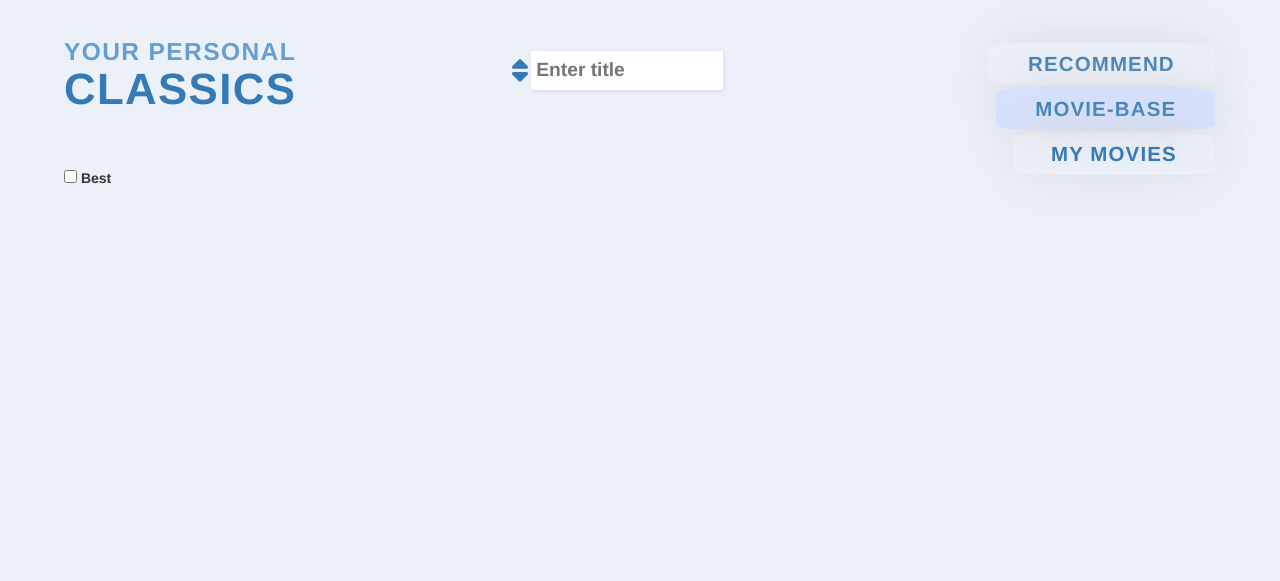
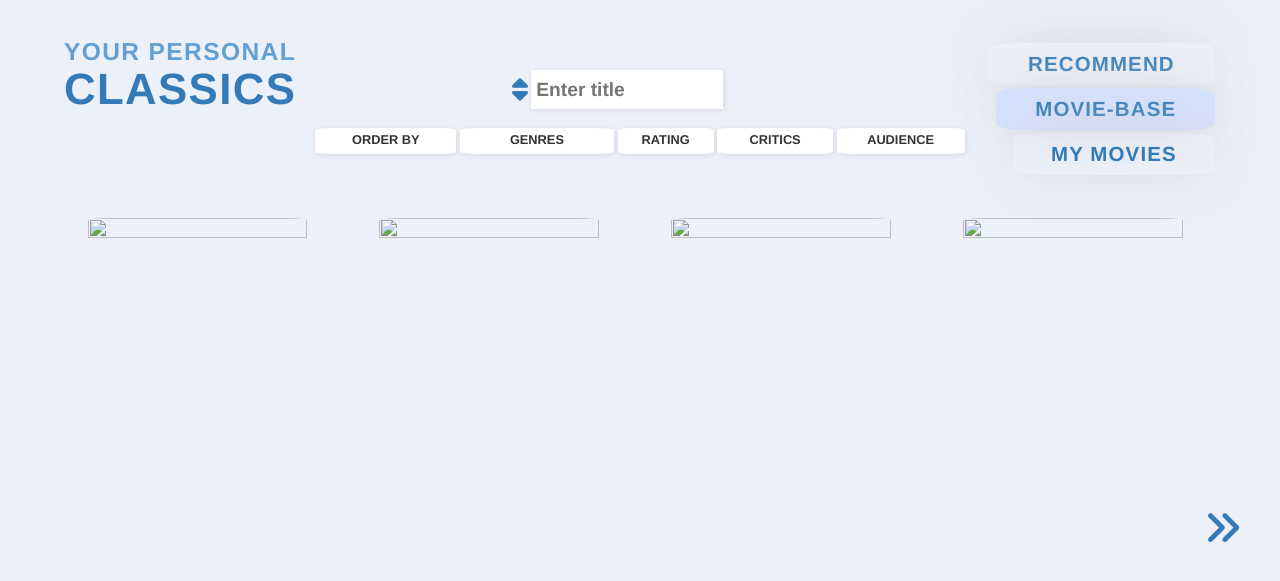
Before and after one commit to KsaweryKapela/BEST_PROJECT_movie_base_and_recommendations, a Flask app: page /moviebase in a window 1280 px wide. Shown: the top 581 px of the page. Run offline with Flask 2, Linux system fonts and the light colour scheme; data that the repository does not hold is empty; some libraries are stand-ins or nearby versions.

Commit message:
Added new filters, refractoring fetch functions and backend filters

```diff
--- a/main.py
+++ b/main.py
@@ -377,7 +377,8 @@ def search_films():
 
 @app.route('/moviebase', methods=['GET', 'POST'])
 def movie_base():
-    return render_template('movie_base.html', hide="True")
+    genres = [genre.name for genre in Genres.query.all()]
+    return render_template('movie_base.html', genres=genres)
 
 
 @app.route('/fetch_movies', methods=['GET'])
--- a/static/css/styles.css
+++ b/static/css/styles.css
@@ -1,6 +1,3 @@
-*, *:before, *:after {
-	 box-sizing: border-box;
-}
  html {
 	 line-height: 1.5;
 	 font-weight: 700;
@@ -9,12 +6,10 @@
 	 padding-top: 3%;
 	 padding-left: 5%;
 	 padding-right: 5%;
-	 user-select: none;
 }
 
  body {
 	 background-color: #ecf0f9;
-	 background-attachment: fixed;
 }
 
 /* Heading */
@@ -158,7 +153,6 @@ padding-right: 10%;
 
 .autocom-box li:hover {
 background-color: #ecf0f9;
-width: 200%;
 }
 
 /* Search Icon */
@@ -343,6 +337,122 @@ cursor: pointer;
 
 
 /* MovieBase */
+
+/* Filters */
+
+.sort-buttons {
+position:absolute;
+top: 10vw;
+left: 0;
+right: 0;
+margin-left: auto;
+margin-right: auto;
+text-align: center;
+}
+
+.order-by{
+cursor: pointer;
+display: inline-block;
+padding-top: 0.2vw;
+ text-align: center;
+position: relative;
+background-color: white;
+width: 12vw;
+height: 2vw;
+border-radius: 10%;
+font-weight: 800;
+font-size: 1vw;
+text-transform: uppercase;
+box-shadow: 1px 1px 5px rgba(0, 0, 0, 0.1);
+transition: background-color 0.1s;
+}
+
+
+.order-by:hover {
+}
+
+.order-by-content {
+max-height: 20vw;
+font-size: 0.8vw;
+box-shadow: 1px 1px 5px rgba(0, 0, 0, 0.1);
+position: absolute;
+z-index: 100;
+background: white;
+width: inherit;
+overflow-y: auto;
+display: none;
+padding: .25vw .25vw;
+text-align: left;
+-webkit-border-bottom-right-radius: 20px;
+-webkit-border-bottom-left-radius: 20px;
+-moz-border-radius-bottomright: 20px;
+-moz-border-radius-bottomleft: 20px;
+border-bottom-right-radius: 20px;
+border-bottom-left-radius: 20px;
+}
+
+.last-item {
+
+-webkit-border-bottom-right-radius: 20px;
+-webkit-border-bottom-left-radius: 20px;
+-moz-border-radius-bottomright: 20px;
+-moz-border-radius-bottomleft: 20px;
+border-bottom-right-radius: 20px;
+border-bottom-left-radius: 20px;
+}
+
+.last-item-with-a-twist {
+-webkit-border-bottom-left-radius: 20px;
+-moz-border-radius-bottomleft: 20px;
+border-bottom-left-radius: 20px;
+}
+.dropdown-icon {
+font-size: 1.5vw;
+float: right;
+padding-right: .3vw;
+}
+
+
+.enabled {
+  display: block;
+}
+
+
+.order-item{
+font-weight: 800;
+padding-top: 0.8vw;
+padding-bottom: 2vw;
+height: 2vw;
+margin-bottom: 0;
+}
+
+
+.order-disabled {
+background-color: #97BBDA;
+}
+
+
+.order-active {
+transition: background-color 0.1s;
+}
+
+.order-active:hover {
+cursor: pointer;
+background-color: #337ab7;
+}
+
+.rating{
+width: 7.5vw;}
+
+.critics{
+width: 9vw;}
+
+.order {
+width: 11vw;}
+
+.audience {
+width: 10vw;}
+/* Movie list */
 
 .movie-list {
 
@@ -582,7 +692,7 @@ left:0.5vw;}
   right: 0;
   margin-left: auto;
   margin-right: auto;
-  top: 4vw;
+  top: 5.5vw;
   width: 20vw;
 }
 
@@ -647,9 +757,7 @@ height: 10%;
 width: 10%;
 position: relative;
 top: 40%;
-
 }
-
 
 .recommend-icon {
 font-size: 2.5rem;
--- a/static/js/fetch_functions.js
+++ b/static/js/fetch_functions.js
@@ -32,8 +32,7 @@ async function fetchMovies(hits, rotten, liked, new_, certified) {
 
 
 async function loadMovies(hits=null, rotten=null, liked=null, new_=null, certified=null) {
-    if (freshCheck.checked) {
-    certified = 'True'};
+
 
     placeArrows();
 
--- a/static/js/movie_base.js
+++ b/static/js/movie_base.js
@@ -2,7 +2,6 @@ movie_index = 0;
 
 loadMovies();
 
-freshCheck.addEventListener("click", loadMovies);
 
 
 function printCard(x, movieData){
@@ -46,7 +45,6 @@ document.getElementsByClassName('db-movie-back')[x].style.visibility = "hidden";
 
 function showDisplay(){
 cardButtons[this].classList.add('visible');
-console.log(cardButtons[this].classList);
 }
 
 function deleteDisplay(){
--- /dev/null
+++ b/static/js/movie_base_fetch_movies.js
@@ -0,0 +1,64 @@
+//async function fetchMovies(hits, rotten, liked, new_, certified) {
+//    response = await fetch('fetch_moviebase' + '?' + new URLSearchParams(
+//    {'index': movie_index,
+//    'hits': hits,
+//    'key': userData,
+//    'rotten': rotten,
+//    'liked': liked,
+//    'new': new_,
+//    'certified': certified,
+//    'search': search,
+//    'key': inputBox.value
+//    }));
+//    const raw_data = await response.json();
+//    return raw_data;
+//}
+//
+
+order = ''
+genres = []
+rating = []
+critics = []
+audience = []
+
+
+async function loadMovies() {
+
+    placeArrows();
+
+    const url_list = await fetchMovieBase();
+    inputBox.setAttribute('value', url_list['key']);
+    recognizeIconState(url_list);
+
+    for (x = 0; x < 4; x++) {
+
+        if (url_list['movie_url'][x] == undefined){
+        cardButtons[x].style.visibility = "hidden";
+        rightArrow.style.visibility = "hidden";
+        img[x].style.visibility = "hidden";
+
+        }else{
+        rightArrow.style.visibility = "visible";
+        cardButtons[x].style.visibility = "visible";
+        printCard(x, url_list)}
+
+        if (url_list['movie_url'][4] == undefined)
+        {rightArrow.style.visibility = "hidden";}}}
+
+
+
+async function fetchMovieBase() {
+    response = await fetch('fetch_moviebase' + '?' + new URLSearchParams(
+    {'index': movie_index,
+     'key': inputBox.value,
+    'order': order,
+
+    'genres': genres,
+    'rating': rating,
+    'critics': critics,
+    'audience': audience,
+
+    }));
+    const raw_data = await response.json();
+    return raw_data;
+}
--- a/static/js/movie_base_switches.js
+++ b/static/js/movie_base_switches.js
@@ -1,129 +1,86 @@
-//async function hitsPressed(){
-//    movie_index = 0
-//    if (hitSwitch.disabled == true){
-//    if(hitSwitch.checked){
-//        await loadMovies(hits='False');
-//
-//    }else{
-//    await loadMovies(hits='True');}
-//    hitSwitch.disabled = false;
-//    }else{checkForSwitches()}
-//    };
-//
-//
-//async function rottenPressed(){
-//    movie_index = 0
-//
-//    if (rottenSwitch.disabled == true){
-//    if(rottenSwitch.checked){
-//        await loadMovies(hits=null, rotten='False');
-//
-//    }else{
-//    await loadMovies(hits=null, rotten='True');}
-//    rottenSwitch.disabled = false;
-//    }else{checkForSwitches()}
-//    };
-//
-//
-//async function newPressed(){
-//     movie_index = 0
-//
-//    if (newSwitch.disabled == true){
-//    if(newSwitch.checked){
-//        await loadMovies(hits=null, rotten=null, liked=null, new_='False');
-//
-//    }else{
-//    await loadMovies(hits=null, rotten=null, liked=null, new_='True');}
-//    newSwitch.disabled = false;
-//    }else{checkForSwitches()}
-//    };
-//
-//
-//async function likedPressed(){
-//    movie_index = 0
-//
-//    if (likedSwitch.disabled == true){
-//    if(likedSwitch.checked){
-//        await loadMovies(hits=null, rotten=null, liked='False', new_=null);
-//
-//    }else{
-//    await loadMovies(hits=null, rotten=null, liked='True', new_=null);}
-//    likedSwitch.disabled = false;
-//    }else{checkForSwitches()}
-//    };
-//
-//
-//function disableSwitch(dicList){
-//dicList[0].style.backgroundColor = "#dce0e6";
-//dicList[1].style.backgroundColor = "#c0c6cf";
-//dicList[2].style.color = "#8491a3";
-//dicList[1].style.cursor = "pointer";
-//dicList[1].addEventListener("click", enableSwitch.bind(this, dicList), {once : true})
-//dicList[3].disabled = true;
-//}
-//
-//function enableSwitch(dicList){
-//dicList[0].style.backgroundColor = "";
-//dicList[1].style.backgroundColor = "";
-//dicList[2].style.color = "";
-//dicList[1].style.cursor = "";
-//
-//if(dicList[0].id == 'hit-label'){
-//hitsPressed();
-//
-//}else if(dicList[0].id == 'rotten-label'){
-//rottenPressed();
-//
-//}else if(dicList[0].id == 'liked-label'){
-//likedPressed();
-//
-//}else if(dicList[0].id == 'new-label'){
-//newPressed();}
-//
-//disableSwitches();
-//};
-//
-//function disableSwitches(){
-//for(index in allSwitches){
-//if(allSwitches[index][3].disabled == false){
-//disableSwitch(allSwitches[index])};
-//}};
-//
-//
-//function checkForSwitches() {
-//if (rottenSwitch.disabled == false){
-//if(rottenSwitch.checked) {
-//loadMovies(hits=null, rotten='False');
-//rottenText.textContent = 'ROTTEN';
-//}else{
-//loadMovies(hits=null, rotten='True');
-//rottenText.textContent = 'FRESH'
-//}
-//
-//}else if (hitSwitch.disabled == false){
-//if(hitSwitch.checked) {
-//loadMovies(hits='False');
-//hitText.textContent = 'FLOPS';
-//}else{
-//loadMovies(hits='True');
-//hitText.textContent = 'HITS';
-//}}
-//
-//else if (likedSwitch.disabled == false){
-//if(likedSwitch.checked) {
-//loadMovies(hits=null, rotten=null, liked='False');
-//likedText.textContent = 'HATED';
-//}else{
-//loadMovies(hits=null, rotten=null, liked='True');
-//likedText.textContent = 'LOVED';
-//
-//}}else if (newSwitch.disabled == false){
-//if(newSwitch.checked) {
-//loadMovies(hits=null, rotten=null, liked=null, new_='False');
-//newText.textContent = 'OLD';
-//}else{
-//loadMovies(hits=null, rotten=null, liked=null, new_='True');
-//newText.textContent = 'NEW';
-//
-//}}else{
-//loadMovies();}}
+var dropdowns = document.getElementsByClassName('order-by');
+
+orderByElements = dropdowns[0].getElementsByClassName('order-item');
+genresElements = dropdowns[1].getElementsByClassName('order-item');
+ratingElements = dropdowns[2].getElementsByClassName('order-item');
+criticsElements = dropdowns[3].getElementsByClassName('order-item');
+audienceElements = dropdowns[4].getElementsByClassName('order-item');
+
+
+
+for (let dropdown of dropdowns) {
+    dropdown.addEventListener('click', dropTheBar);
+    dropdown.addEventListener('mouseleave', hideTheBar);
+}
+
+function dropTheBar(){
+this.getElementsByClassName('order-by-content')[0].classList.add('enabled');
+}
+
+function hideTheBar(){
+this.getElementsByClassName('order-by-content')[0].classList.remove('enabled');
+}
+
+for (let item of orderByElements) {
+item.addEventListener('click', choseOrder)
+};
+
+function choseOrder(){
+for (item of orderByElements) {
+item.classList.replace('order-disabled', 'order-active')}
+this.classList.replace('order-active', 'order-disabled');
+order = this.id
+loadMovies();
+}
+
+for (let item of genresElements) {
+item.addEventListener('click', addFilter)
+};
+
+
+
+for (let item of ratingElements) {
+item.addEventListener('click', addFilter)
+};
+
+for (let item of criticsElements) {
+item.addEventListener('click', addFilter)
+};
+
+for (let item of audienceElements) {
+item.addEventListener('click', addFilter)
+};
+
+function addFilter(){
+if (this.classList.contains('order-active')){
+this.classList.replace('order-active', 'order-disabled');
+
+}else if(this.classList.contains('order-disabled')){
+this.classList.replace('order-disabled', 'order-active')};
+
+thisListName = this.parentNode.parentNode.classList[1];
+
+
+saveFilter(this.textContent.substring(2), this.classList[1], choseCorrectList(thisListName));
+}
+
+
+function saveFilter(content, itemClass, listName){
+if (itemClass == 'order-disabled'){
+listName.push(content)}
+else if (itemClass == 'order-active'){
+listName.splice(genres.indexOf(content), 1);
+}
+console.log(listName);
+}
+
+
+function choseCorrectList(listName) {
+ if (listName == 'genres'){
+return genres
+}else if (listName == 'rating'){
+return rating
+}else if (listName == 'critics'){
+return critics
+}else if (listName == 'audience'){
+return audience}}
--- a/templates/base.html
+++ b/templates/base.html
@@ -45,7 +45,6 @@ MY MOVIES
 
 <script src="https://kit.fontawesome.com/231aedabbf.js" crossorigin="anonymous"></script>
 <script src="{{ url_for('static', filename='js/base.js') }}"></script>
-<script src="{{ url_for('static', filename='js/fetch_functions.js') }}"></script>
 
 
 
--- a/templates/index.html
+++ b/templates/index.html
@@ -61,6 +61,7 @@
 
 <script src="{{ url_for('static', filename='js/search_script.js') }}"></script>
 <script src="{{ url_for('static', filename='js/wall.js') }}"></script>
+<script src="{{ url_for('static', filename='js/fetch_functions.js') }}"></script>
 
 
 {% endblock %}}
--- a/templates/movie_base.html
+++ b/templates/movie_base.html
@@ -15,15 +15,63 @@
 </div></div>
 
 
+<div class="sort-buttons">
 
-     <div class="database-check">
-     <input type="checkbox" id="fresh-check">
-  <label for="fresh-check">Best</label><br>
-     </div>
+<div class="order-by order">
+  <span>Order by</span>
+  <div class="order-by-content">
+      <p class="order-item order-active" id="critics_max"> &nbsp;Critics reviews +</i></p>
+      <p class="order-item order-active" id="critics_min"> &nbsp;Critics reviews -</i></p>
+      <p class="order-item order-active" id="boxoffice_max"> &nbsp;US Boxoffice +</i></p>
+      <p class="order-item order-active" id="boxoffice_min"> &nbsp;US Boxoffice -</i></p>
+      <p class="order-item order-active" id="date_max"> &nbsp;Release date +</i></p>
+         <p class="order-item order-active last-item" id="date_min"> &nbsp;Release date -</p>
+
+
+  </div>
+</div>
+
+    <div class="order-by genres">
+  <span>Genres</span>
+  <div class="order-by-content">
+      {% for genre in genres %}
+      <p class="order-item order-active"> &nbsp;{{ genre }}</p>
+      {% endfor %}
+  </div>
+</div>
+
+            <div class="order-by rating">
+  <span>Rating</span>
+  <div class="order-by-content">
+            <p class="order-item order-active"> &nbsp;G</p>
+                  <p class="order-item order-active"> &nbsp;PG</p>
+                  <p class="order-item order-active"> &nbsp;PG-13</p>
+            <p class="order-item order-active last-item"> &nbsp;R</p>
+  </div>
+</div>
+
+
+    <div class="order-by critics">
+  <span>Critics</span>
+  <div class="order-by-content">
+      <p class="order-item order-active"> &nbsp;Loved it</p>
+            <p class="order-item order-active"> &nbsp;Liked it</p>
+            <p class="order-item order-active last-item"> &nbsp;Hated it</p>
+  </div>
+</div>
+
+        <div class="order-by audience">
+  <span>Audience</span>
+  <div class="order-by-content">
+            <p class="order-item order-active"> &nbsp;Liked it</p>
+            <p class="order-item order-active last-item"> &nbsp;Hated it</p>
+  </div>
+</div>
 
 
 
 
+</div>
 
 
 <div class="movie-list">
@@ -86,10 +134,11 @@
 </div>
 
 
-
+<script src="{{ url_for('static', filename='js/movie_base_fetch_movies.js') }}"></script>
 <script src="{{ url_for('static', filename='js/movie_base_var.js') }}"></script>
 <script src="{{ url_for('static', filename='js/movie_base_search.js') }}"></script>
 <script src="{{ url_for('static', filename='js/movie_base_switches.js') }}"></script>
 <script src="{{ url_for('static', filename='js/movie_base_buttons.js') }}"></script>
 <script src="{{ url_for('static', filename='js/movie_base.js') }}"></script>
+
 {% endblock %}
```
